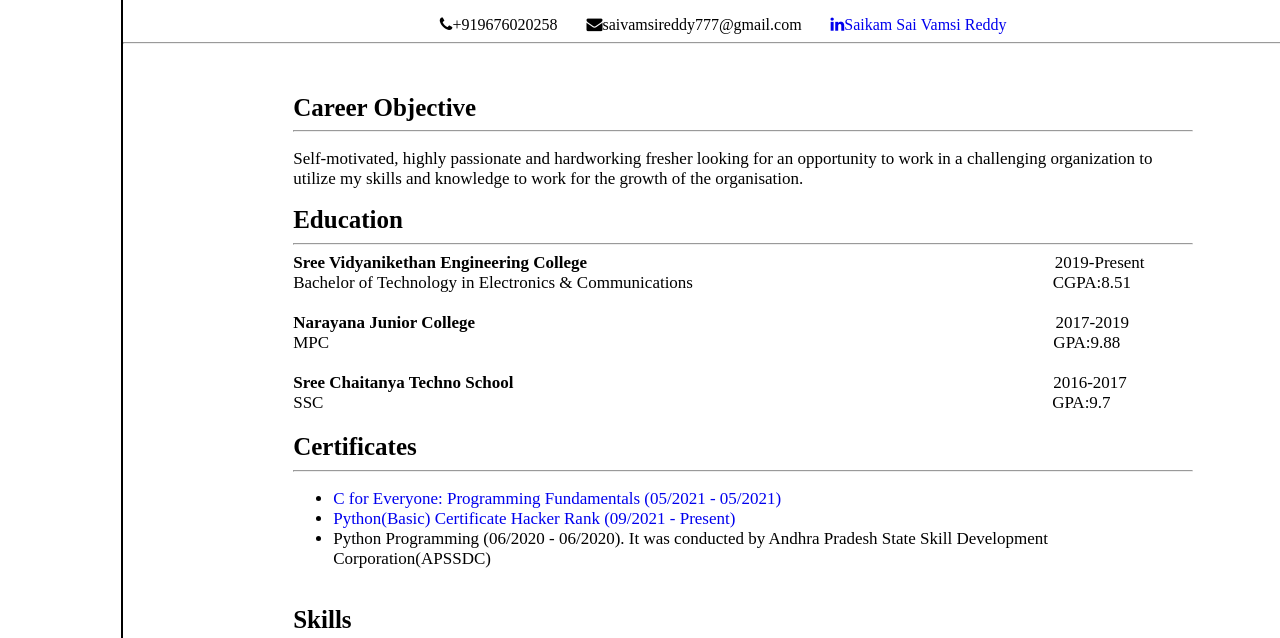
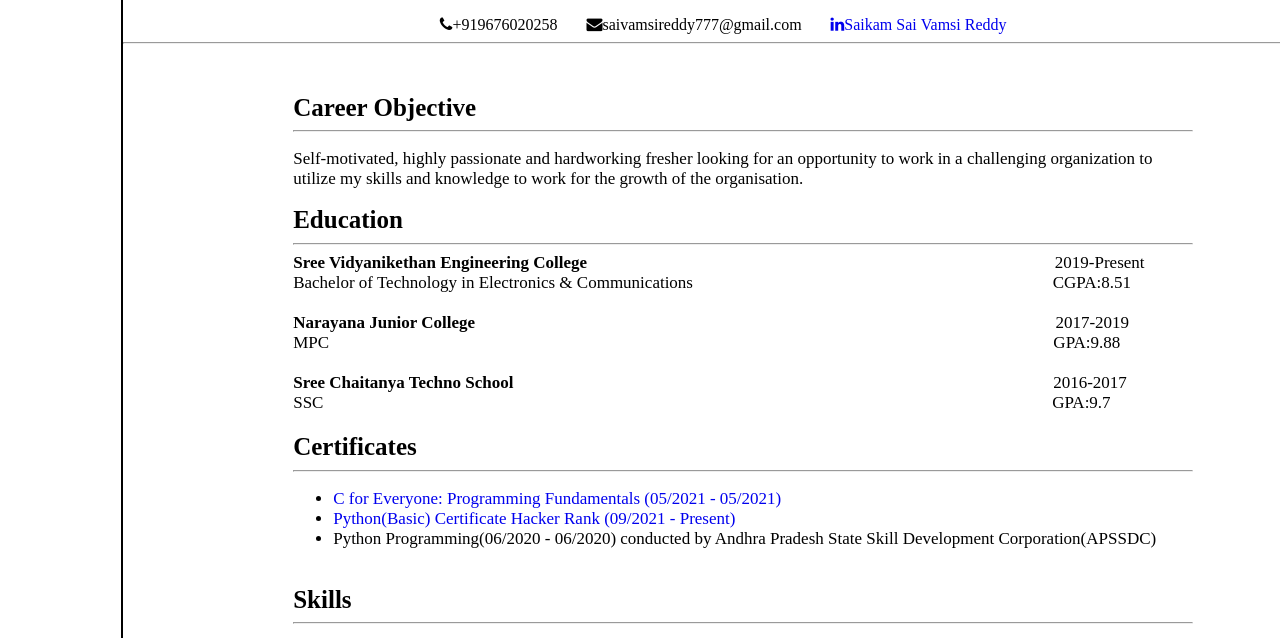
Before and after one commit to Vamsi-Reddy-777/My-Resume, a plain HTML site: page index.html in a window 1280 px wide. Shown: the part 157-795 px from the top of the page. Drawn offline with Linux system fonts and the light colour scheme.

Commit message:
Update index.html

```diff
--- a/index.html
+++ b/index.html
@@ -25,7 +25,7 @@
             <b style="font-size:25px">Education</b>
             <hr>
             <b>Sree Vidyanikethan Engineering College</b>
-                <span style="text-align:right;margin-left:51.5%;">2019-Present</span><br>
+                <span style="position:relative;margin-left:51.5%;">2019-Present</span><br>
                 <p style="display: inline;" >Bachelor of Technology in Electronics & Communications</p>
                     <span style="position:relative;margin-left:39.5%;">CGPA:8.51</span><br>
                     <br>
@@ -45,8 +45,7 @@
             <ul>
                 <li><a style="text-decoration: none;" href="https://coursera.org/share/219a29cb0003ee8cd19ad29edb052698">C for Everyone: Programming Fundamentals (05/2021 - 05/2021)</a></li>
                 <li><a style="text-decoration: none;" href="https://www.hackerrank.com/certificates/5360f2914955">Python(Basic) Certificate Hacker Rank (09/2021 - Present)</a></li>
-                <li>Python Programming (06/2020 - 06/2020).
-                    It was conducted by Andhra Pradesh State Skill Development Corporation(APSSDC)
+                <li>Python Programming(06/2020 - 06/2020) conducted by Andhra Pradesh State Skill Development Corporation(APSSDC)
                 </li>
             </ul>
             <br>
```
